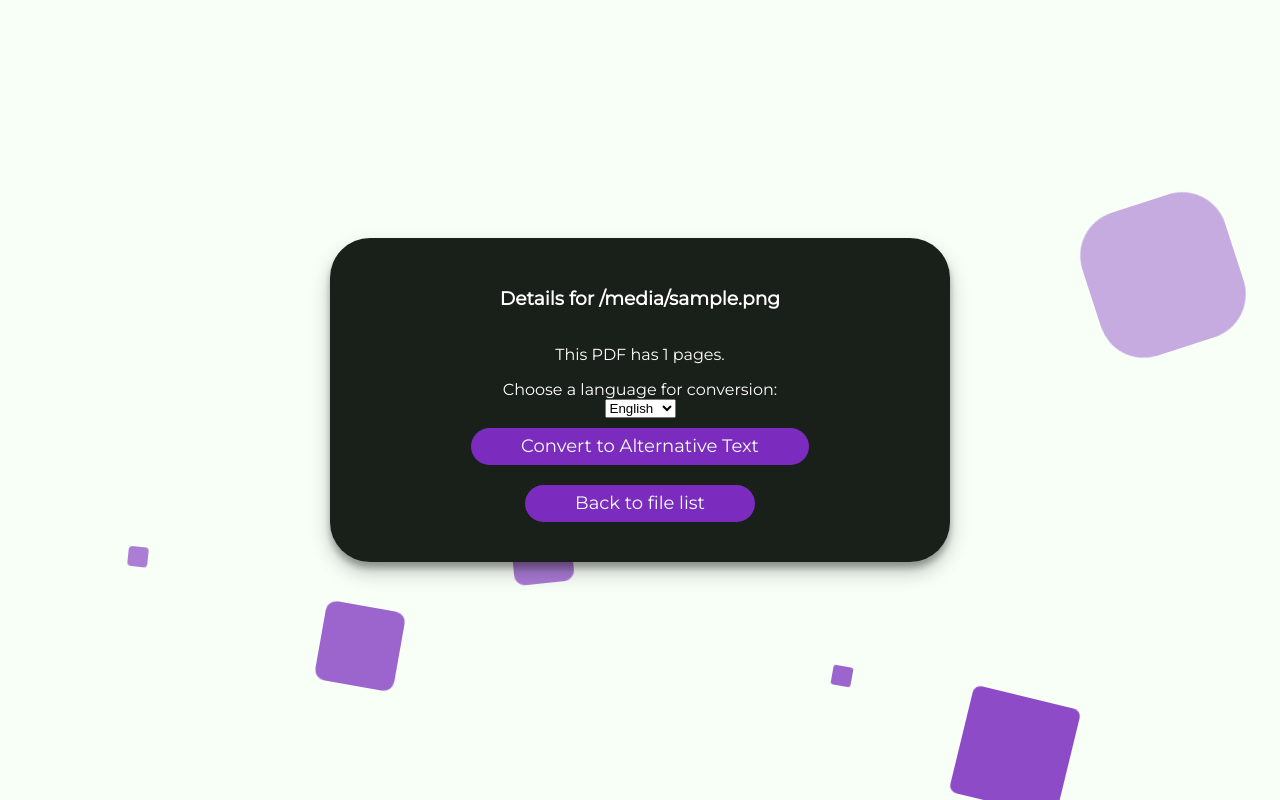
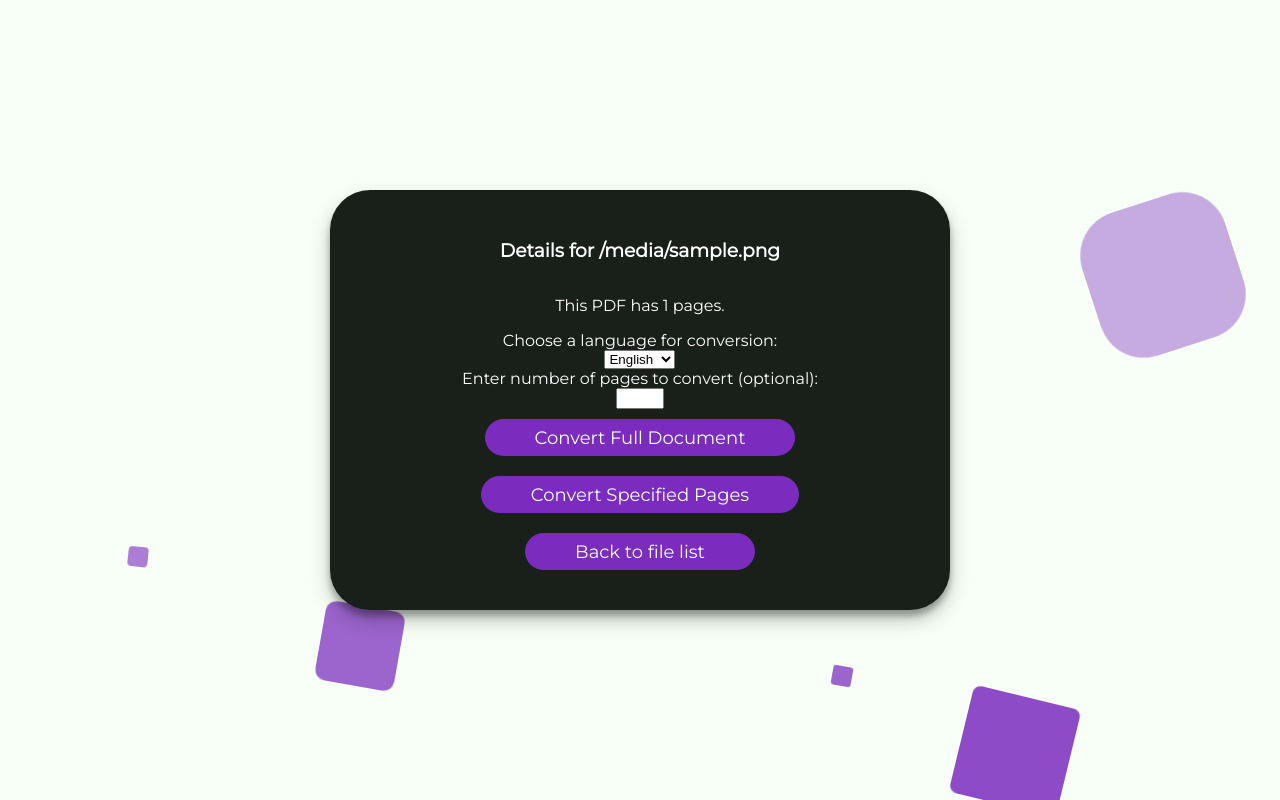
Before and after one commit to AltarisV/TRAIL-PDF, a Flask app: template templates/file_details.html in a window 1280 px wide. Run offline with Flask 3, Linux system fonts and the light colour scheme; the template is opened without the code that fills it: most values are stand-ins (such as "Sample title", 1, 10 or a date in 2020).

Commit message:
Add changes implemented by https://github.com/DrawingNea in https://github.com/AltarisV/TRAIL-PDF/pull/2

```diff
--- a/templates/file_details.html
+++ b/templates/file_details.html
@@ -202,11 +202,12 @@
                 enctype="multipart/form-data"
                 action="{{ url_for('convert_pdf', filename=filename) }}"
                 method="post"
+                id="conversionForm"
         >
             <h3>Details for {{ filename }}</h3>
             <p>This PDF has {{ page_count }} pages.</p>
 
-            <!-- Language selection dropdown -->
+            <!-- Language selection dropdown from the second file -->
             <label for="language">Choose a language for conversion:</label>
             <select name="language" id="language">
                 <option value="english">English</option>
@@ -214,16 +215,35 @@
                 <!-- Add other languages as needed -->
             </select>
 
+            <!-- Input for number of pages (from the second file) -->
+            <label for="num_pages">Enter number of pages to convert (optional):</label>
+            <input type="number" name="num_pages" id="num_pages" min="1" max="{{ page_count }}">
+
+            <!-- Button to convert the full document (from the second file) -->
             <input
                     class="upload-button"
                     type="submit"
-                    value="Convert to Alternative Text"
+                    value="Convert Full Document"
             />
+
+            <!-- Button to convert specified number of pages (from the second file) -->
+            <button type="button" class="upload-button" onclick="submitPartialConversion()">
+                Convert Specified Pages
+            </button>
+
             <button class="upload-button">
                 <a href="{{ url_for('index') }}">Back to file list</a>
             </button>
         </form>
     </div>
 </div>
+
+<script>
+    function submitPartialConversion() {
+        var form = document.getElementById('conversionForm');
+        form.action = "{{ url_for('convert_pdf_n_pages', filename=filename) }}";
+        form.submit();
+    }
+</script>
 </body>
 </html>
```
